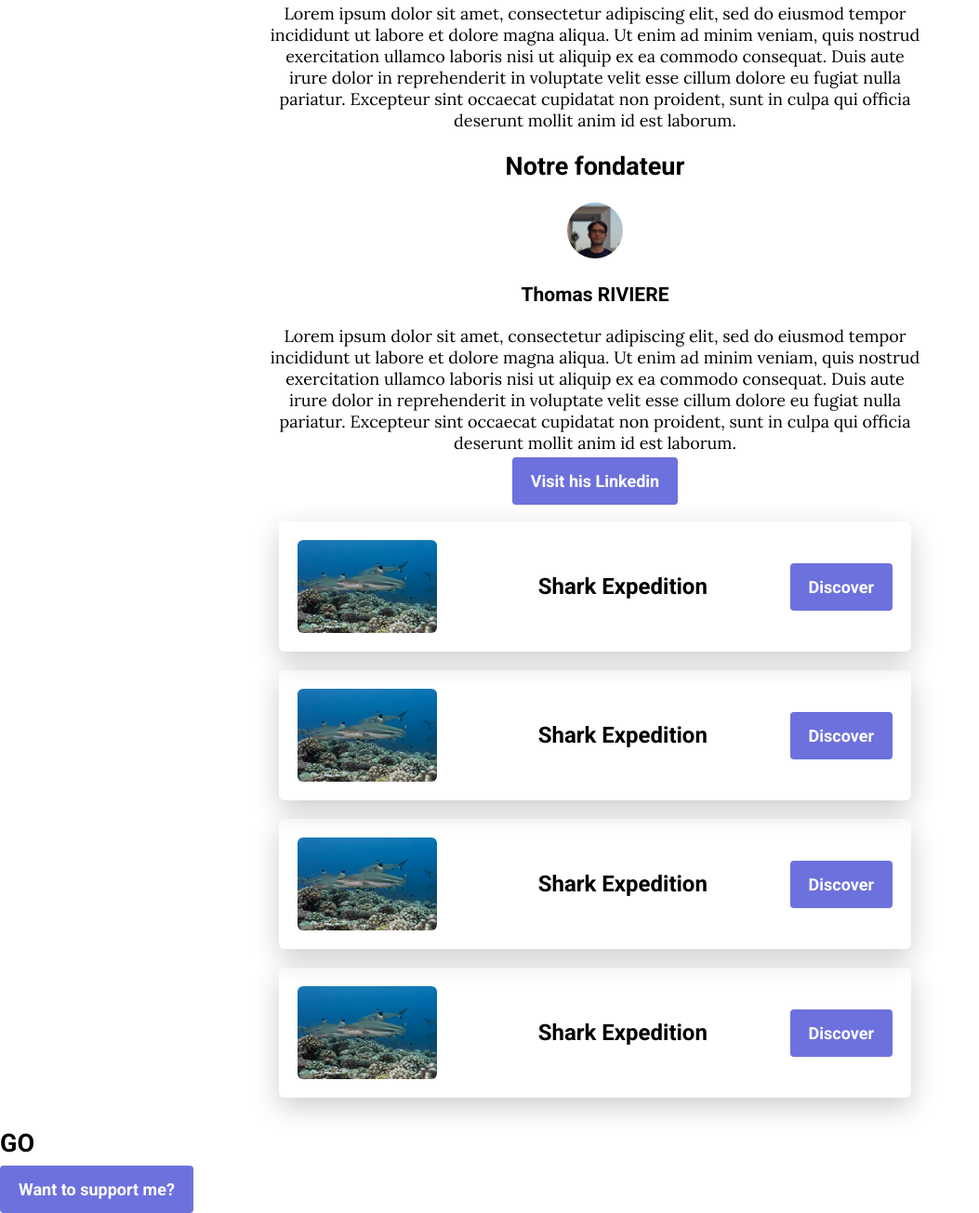
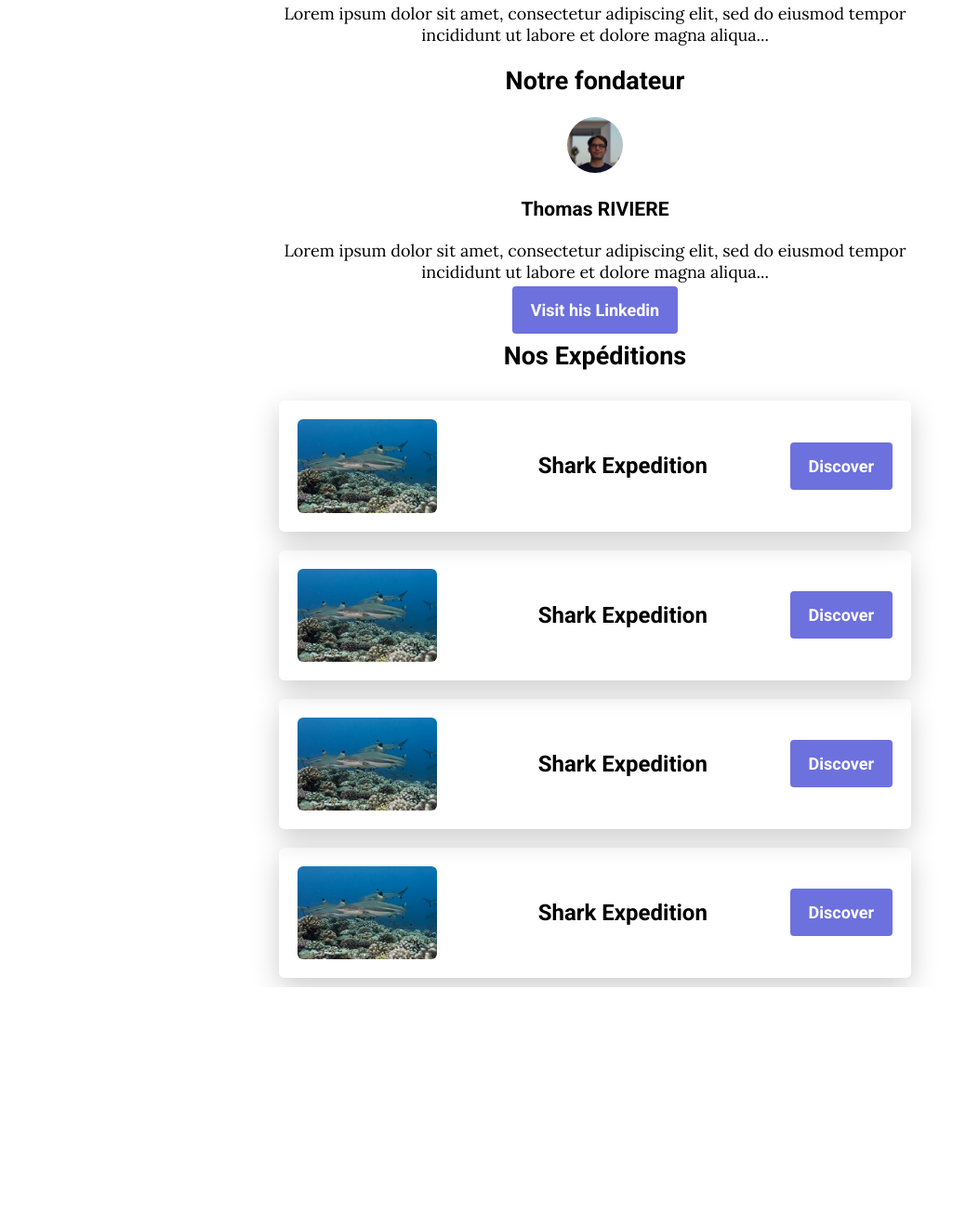
Before and after one commit to thomasrivi/startup-website, a plain HTML site: page index.html in a window 1280 px wide. Shown: the part 582-1887 px from the top of the page at 93% size, without its empty margins (0-1053 px from the left). After the commit the page ends 1644 px from the top, so only its background shows below. Drawn offline with Linux system fonts and the light colour scheme; a script that the page names is missing.

Commit message:
Update index.html

```diff
--- a/index.html
+++ b/index.html
@@ -9,27 +9,26 @@
 		<div class="banner">
 			<div class="container">
 				<h1>Tahiti Expedition</h1>
-		    <h2>French Polynesia, the best place in the world !</h2>
+				<h2>French Polynesia, the best place in the world!</h2>
 				<a href="#target-section" class="btn-blue">Discover</a>
 			</div>
 		</div>
 		<div id="target-section" class="container">
 			<h2>Notre Histoire</h2>
 			<p>
-						Lorem ipsum dolor sit amet, consectetur adipiscing elit, sed do eiusmod tempor incididunt ut labore et dolore magna aliqua. Ut enim ad minim veniam, quis nostrud exercitation ullamco laboris nisi ut aliquip ex ea commodo consequat. Duis aute irure dolor in reprehenderit in voluptate velit esse cillum dolore eu fugiat nulla pariatur. Excepteur sint occaecat cupidatat non proident, sunt in culpa qui officia deserunt mollit anim id est laborum.
+				Lorem ipsum dolor sit amet, consectetur adipiscing elit, sed do eiusmod tempor incididunt ut labore et dolore magna aliqua...
 			</p>
 
 			<h2>Notre fondateur</h2>
 			<img class="avatar" src="images/avatar.jpg" alt="Thomas RIVIERE">
 			<h3>Thomas RIVIERE</h3>
 			<p>
-						Lorem ipsum dolor sit amet, consectetur adipiscing elit, sed do eiusmod tempor incididunt ut labore et dolore magna aliqua. Ut enim ad minim veniam, quis nostrud exercitation ullamco laboris nisi ut aliquip ex ea commodo consequat. Duis aute irure dolor in reprehenderit in voluptate velit esse cillum dolore eu fugiat nulla pariatur. Excepteur sint occaecat cupidatat non proident, sunt in culpa qui officia deserunt mollit anim id est laborum.
+				Lorem ipsum dolor sit amet, consectetur adipiscing elit, sed do eiusmod tempor incididunt ut labore et dolore magna aliqua...
 			</p>
-
 
 			<a href="#" class="btn-blue">Visit his Linkedin</a>
 
-					<h2></h2>
+			<h2>Nos Expéditions</h2>
 			<div class="cards">
 				<div class="card">
 					<img src="images/shark.jpeg" alt="Shark expedition">
@@ -53,9 +52,6 @@
 				</div>
 			</div>
 		</div>
-			<div>
-    	<h2>GO</h2>
-    	<div> <a href="https://hkgv0ugdyqj.typeform.com/to/vdYiga79" target='_blank'; data-tf-popup="01JBEZVG0SZSGH9TZKDCW4KYQ0" class="btn-blue">Want to support me?</a></div>
-    </div>
+		<div data-tf-live="01JBEZVG0SZSGH9TZKDCW4KYQ0"></div><script src="//embed.typeform.com/next/embed.js"></script>
 	</body>
-<html>
+</html>
```
Lines whose indentation alone changed are shown as unchanged.
